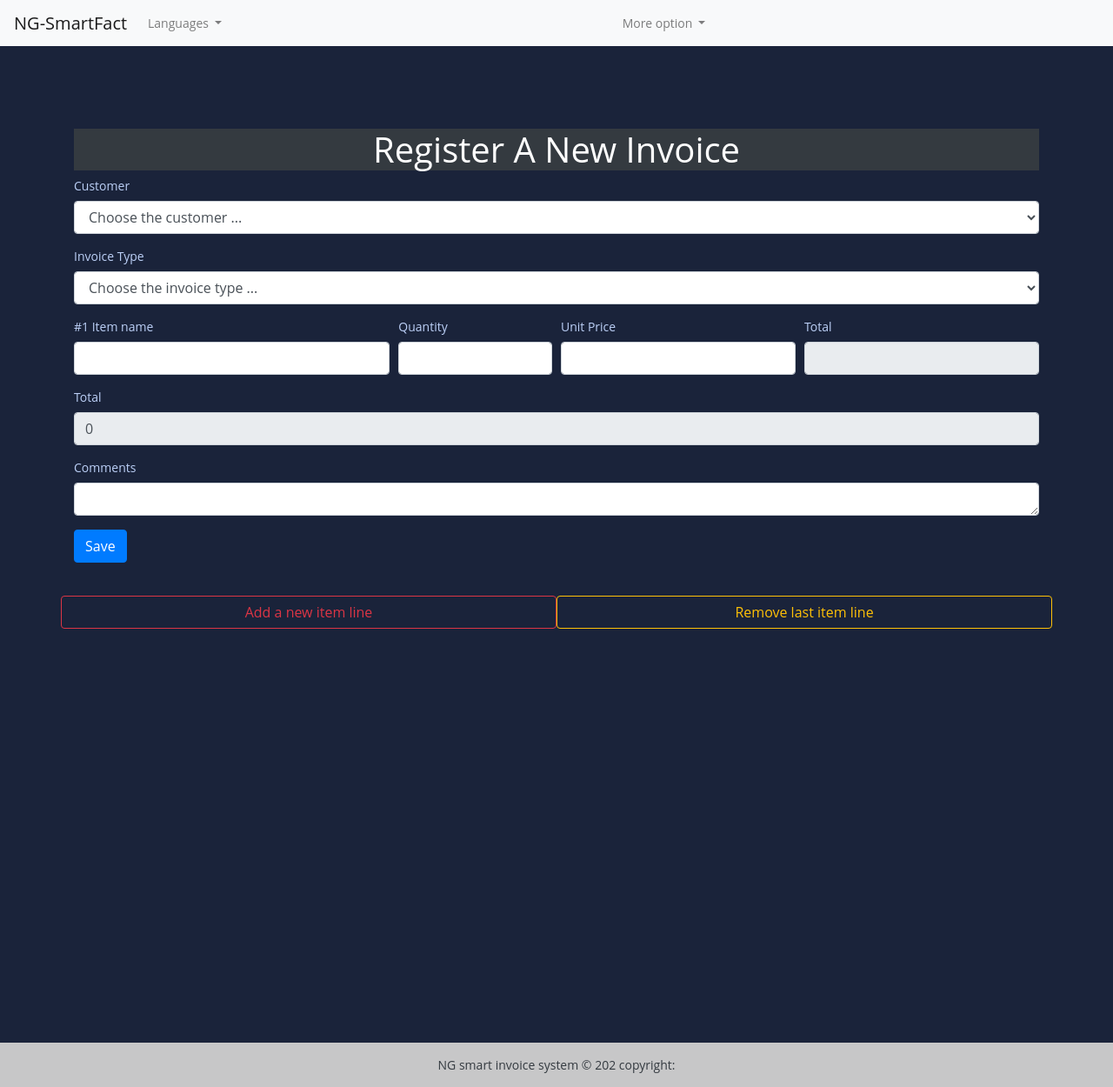
After one commit to Dogodon/com.dogodon.django-invoice-web, a Django app: page /add-invoice in a window 1280 px wide. The commit adds this page. Shown: the whole page at 87% size. Run offline with Django 5.2, Linux system fonts and the light colour scheme.

Commit message:
js complet pour l'ajout des elements de facturation

```diff
--- a/fact_app/urls.py
+++ b/fact_app/urls.py
@@ -4,5 +4,6 @@ from . import views
 urlpatterns = [
     path('', views.HomeView.as_view(), name='home'),
     path('add-customer', views.AddCustomerView.as_view(), name='add-customer'),
+    path('add-invoice', views.AddInvoiceView.as_view(), name='add-invoice'),
 
 ]
--- a/fact_app/views.py
+++ b/fact_app/views.py
@@ -129,3 +129,26 @@ class AddCustomerView(View):
 #         except Exception as e:
 #             messages.error(request, f"Sorry our system is detecting the following issues: {e}")
 #             return render(request, self.template_name)
+
+
+
+
+
+
+
+class AddInvoiceView(View):
+    """ add new invoice view """
+
+    template_name = 'add_invoice.html'
+
+    customers = Customer.objects.select_related('save_by').all()
+
+    context= {
+        'customers' : customers
+    }
+
+    def get(self, request, *args, **kwargs):
+        return render(request, self.template_name, self.context)
+
+    def post(self, request, *args, **kwargs):
+        return render(request, self.template_name, self.context)
--- /dev/null
+++ b/templates/add_invoice.html
@@ -0,0 +1,157 @@
+{% extends "base.html" %}
+
+{% block content %}
+<br><br><br><br>
+
+<div class="container">
+    <h1 class="text-capitalize text-center mx-10 bg-dark text-white"> Register a new invoice </h1>
+
+    <form method="post">
+
+        {% csrf_token %}
+
+        <div class="form-row">
+            <div class="form-group col-md-12">
+                <label for="customer"> Customer </label>
+                <select name="customer" class="form-control" id="customer">
+                    <option> Choose the customer ... </option>
+                    {% for customer in customers %}
+                    <option value="{{customer.id}}">{{forloop.counter}}-{{customer.name}}</option>
+                    {% endfor %}
+                </select>
+            </div>
+        </div>
+
+        <div class="form-row">
+            <div class="form-group col-md-12">
+                <label for="invoice"> Invoice Type </label>
+                <select name="invoice_type" class="form-control" id="invoice">
+                    <option> Choose the invoice type ... </option>
+                    <option value="R">RECEIPT</option>
+                    <option value="P">PROFORMA INVOICE</option>
+                    <option value="I">INVOICE</option>
+                </select>
+            </div>
+        </div>
+
+        <div id="wrapper">
+
+            <!-- Premier article de base -->
+            <div class="form-row item-row">
+                <div class="form-group col-md-4">
+                    <label for="article-1">#1 Item name</label>
+                    <input required name="article[]" type="text" class="form-control" id="article-1">
+                </div>
+                <div class="form-group col-md-2">
+                    <label for="qty-1">Quantity</label>
+                    <input required name="qty[]" type="number" min="1" step="0.1" class="form-control qty" id="qty-1">
+                </div>
+                <div class="form-group col-md-3">
+                    <label for="unit-1">Unit Price</label>
+                    <input required name="unit[]" type="number" min="1" step="0.1" class="form-control unit" id="unit-1">
+                </div>
+                <div class="form-group col-md-3">
+                    <label for="total-a-1">Total</label>
+                    <input required name="total-a[]" type="number" min="1" step="0.1" readonly class="form-control total-a" id="total-a-1">
+                </div>
+            </div>
+
+        </div>
+
+        <div class="form-row">
+            <div class="form-group col-md-12">
+                <label for="total"> Total </label>
+                <input value="0" type="number" step="0.1" name="total" readonly class="form-control" id="total">
+            </div>
+        </div>
+
+        <div class="form-row">
+            <div class="form-group col-md-12">
+                <label for="comment"> Comments </label>
+                <textarea class="form-control" name="comment" id="comment" cols="30" rows="1"></textarea>
+            </div>
+        </div>
+
+        <button type="submit" class="btn btn-primary"> Save </button>
+
+    </form>
+
+    <br><br>
+
+    <div class="row">
+
+        <button id="btn-add" class="btn btn-outline-danger w-50 col-md-6"> Add a new item line </button>
+        <button id="btn-remove" class="btn btn-outline-warning w-50 col-md-6"> Remove last item line </button>
+
+    </div>
+
+    <br><br><br><br>
+
+</div>
+
+
+<script type="text/javascript">
+    $(document).ready(function () {
+        // Ajout d'un nouvel élément
+        $(document).on('click', '#btn-add', function () {
+            let number = $('#wrapper').children('.item-row').length + 1;
+            let formAdd = `
+                <div class="form-row item-row">
+                    <div class="form-group col-md-4">
+                        <label for="article-${number}">#${number} Item name</label>
+                        <input required name="article[]" type="text" class="form-control" id="article-${number}">
+                    </div>
+                    <div class="form-group col-md-2">
+                        <label for="qty-${number}">Quantity</label>
+                        <input required name="qty[]" type="number" min="1" step="0.1" class="form-control qty" id="qty-${number}">
+                    </div>
+                    <div class="form-group col-md-3">
+                        <label for="unit-${number}">Unit Price</label>
+                        <input required name="unit[]" type="number" min="1" step="0.1" class="form-control unit" id="unit-${number}">
+                    </div>
+                    <div class="form-group col-md-3">
+                        <label for="total-a-${number}">Total</label>
+                        <input required name="total-a[]" type="number" min="1" step="0.1" readonly class="form-control total-a" id="total-a-${number}">
+                    </div>
+                </div>`;
+            $("#wrapper").append(formAdd);
+
+            updateTotal(); // Mise à jour du total après ajout
+        });
+
+        // Suppression du dernier élément
+        $(document).on('click', '#btn-remove', function () {
+            let lastItem = $("#wrapper").children('.item-row').last();
+            if (lastItem.length) {
+                let lastTotal = parseFloat(lastItem.find('.total-a').val()) || 0;
+                lastItem.remove();
+
+                // Réduction du total global
+                let total = parseFloat($('#total').val()) || 0;
+                total -= lastTotal;
+                $('#total').val(total.toFixed(2));
+            }
+        });
+
+        // Mise à jour du total lorsqu'un utilisateur modifie quantité/prix unitaire
+        $(document).on('input', '.qty, .unit', function () {
+            updateTotal();
+        });
+
+        function updateTotal() {
+            let total = 0;
+            $('.item-row').each(function () {
+                let qty = parseFloat($(this).find('.qty').val()) || 0;
+                let unit = parseFloat($(this).find('.unit').val()) || 0;
+                let lineTotal = qty * unit;
+                $(this).find('.total-a').val(lineTotal.toFixed(2));
+                total += lineTotal;
+            });
+            $('#total').val(total.toFixed(2));
+        }
+    });
+</script>
+
+
+
+{% endblock content %}
--- a/templates/base.html
+++ b/templates/base.html
@@ -11,6 +11,10 @@
   <!-- bootstrap -->
   <link rel="stylesheet" href="https://cdn.jsdelivr.net/npm/bootstrap@4.6.2/dist/css/bootstrap.min.css" integrity="sha384-xOolHFLEh07PJGoPkLv1IbcEPTNtaed2xpHsD9ESMhqIYd0nLMwNLD69Npy4HI+N" crossorigin="anonymous">
   <link rel="stylesheet" href="{% static 'style.css' %}">
+
+
+  <!-- JQuery -->
+  <script src="https://code.jquery.com/jquery-3.7.1.js" integrity="sha256-eKhayi8LEQwp4NKxN+CfCh+3qOVUtJn3QNZ0TciWLP4=" crossorigin="anonymous"></script>
 
   <title>Facture</title>
 </head>
--- a/templates/index.html
+++ b/templates/index.html
@@ -10,7 +10,7 @@
 <br><br>
 
 <div class="row">
-   <a href="#" class="btn col-md-4 btn-primary">
+   <a href="{% url 'add-invoice' %}" class="btn col-md-4 btn-primary">
       Register a new invoice<span class="badge text-bg-secondary"></span>
    </a>
 
```
